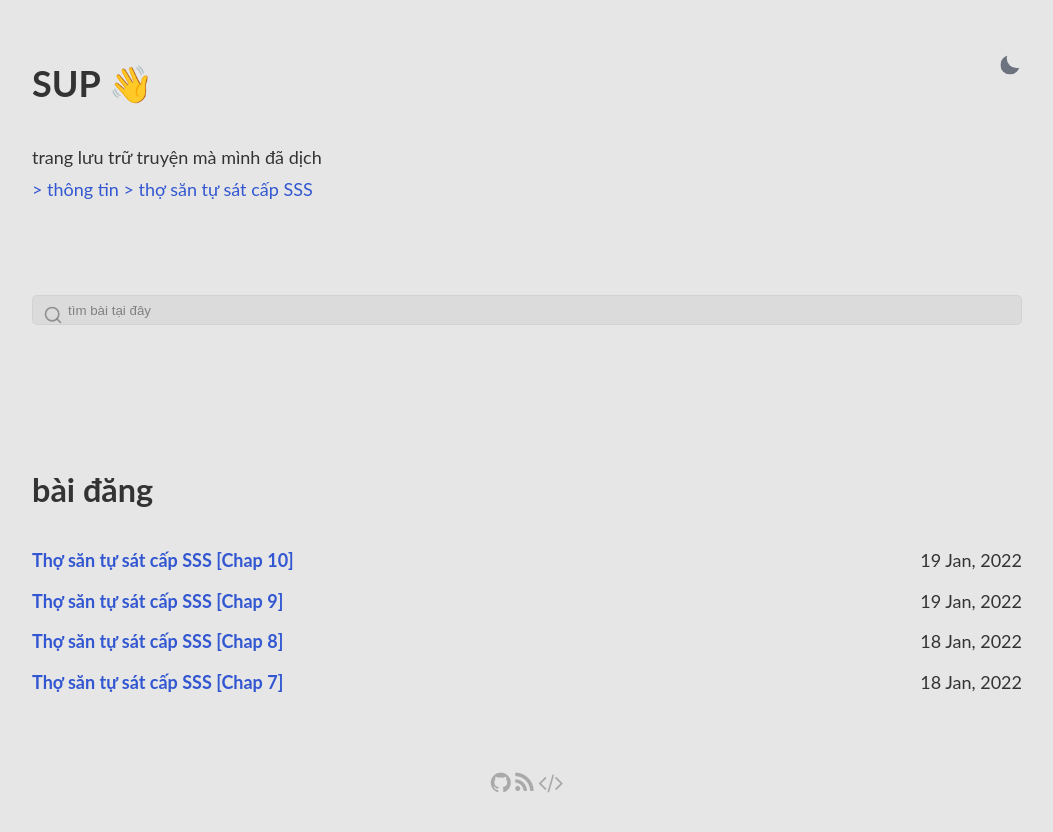
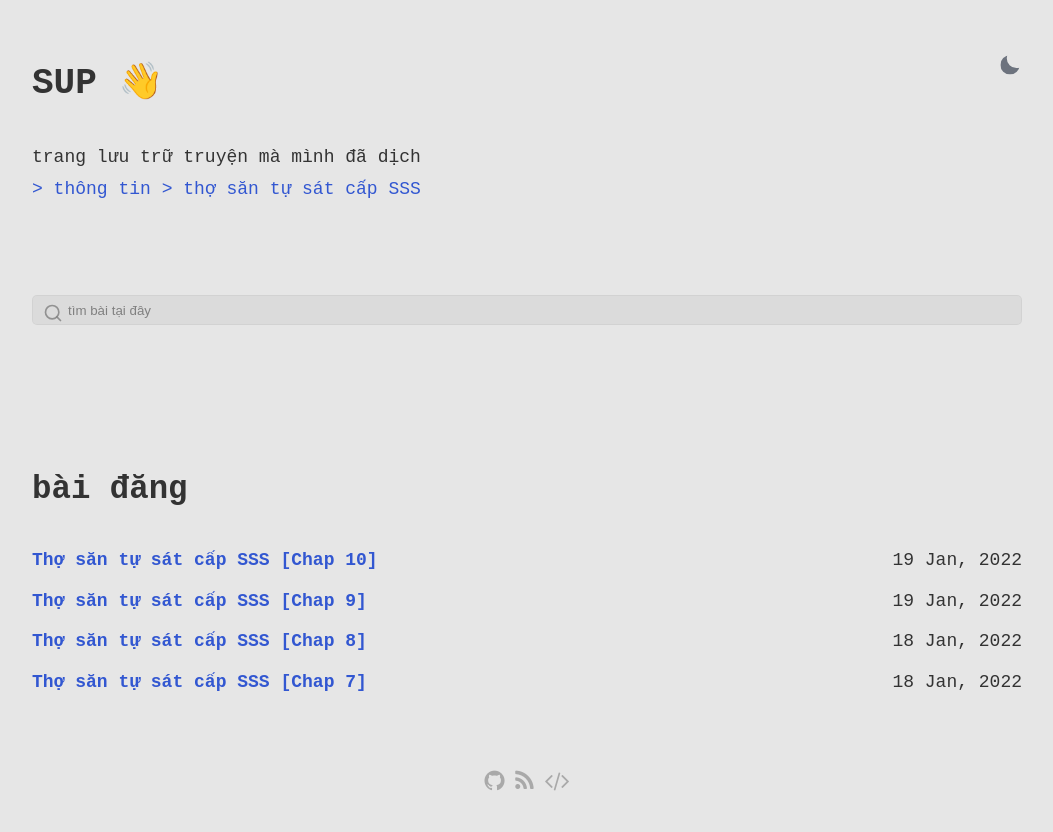
Before and after one commit to kuhekin/gesko, a Jekyll site: the page built from index.html, in a window 1280 px wide. Shown: the top 832 px of the page, without its empty margins (113-1166 px from the left). Built offline with Jekyll 4.4.1, drawn with Linux system fonts in a browser that asks for light colours.

Commit message:
Update _main.scss

```diff
--- a/_sass/_main.scss
+++ b/_sass/_main.scss
@@ -34,7 +34,7 @@ html {
 
 html,
 html[data-theme="light"] {
-	--text-font: Lato;
+	--text-font: Open-Sans;
 	--source-code-font: Source Code Pro;
 	--very-light-text-color: rgb(222, 222, 222);
 	--light-text-color: rgb(89, 183, 255);
@@ -98,7 +98,7 @@ html[data-theme="light"] {
 }
 
 html[data-theme="dark"] {
-	--text-font: Lato;
+	--text-font: Open-Sans;
 	--source-code-font: Source Code Pro;
 	--very-light-text-color: #EEE;
 	--light-text-color: #c4bbf0;
```
